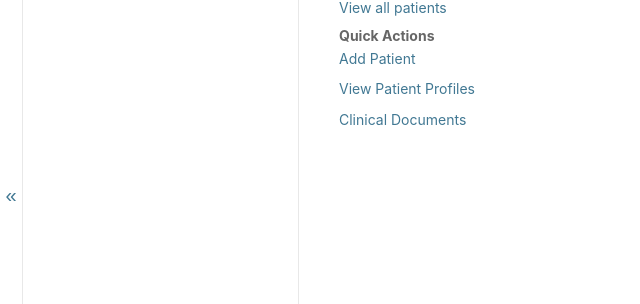
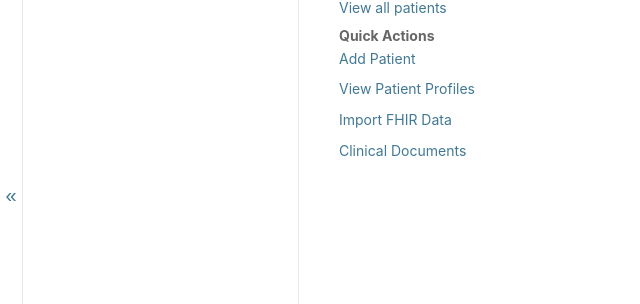
Before and after one commit to michaelbdavidson7/holyfhir-personal-family-emr, a Django app: page /admin/ in a window 1280 px wide. Shown: the part 248-552 px from the top of the page, without its empty margins (0-640 px from the left). Run offline with Django 4.2, Linux system fonts and the light colour scheme; the visitor is signed in with stand-in values (Sample User, id 1); parts of the project's set-up code (start-up, migrations or seed data) failed here and were passed over.

Commit message:
Add import button to dashboard

```diff
--- a/templates/admin/index.html
+++ b/templates/admin/index.html
@@ -78,6 +78,11 @@
               </a>
             </p>
             <p>
+              <a href="{% url 'fhir_import' %}" class="btn btn-info btn-block">
+                Import FHIR Data
+              </a>
+            </p>
+            <p>
               <a href="{% url 'admin:documents_clinicaldocument_changelist' %}" class="btn btn-outline-secondary btn-block">
                 Clinical Documents
               </a>
```
